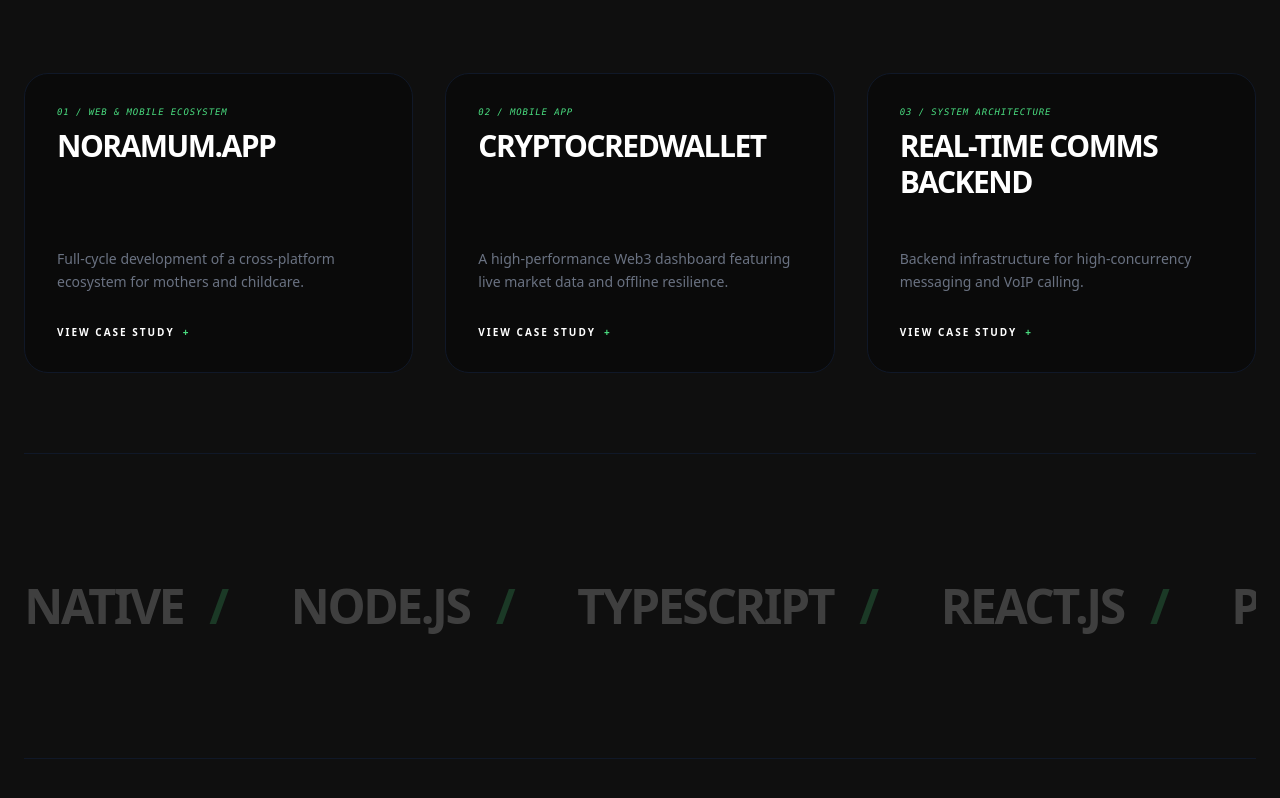
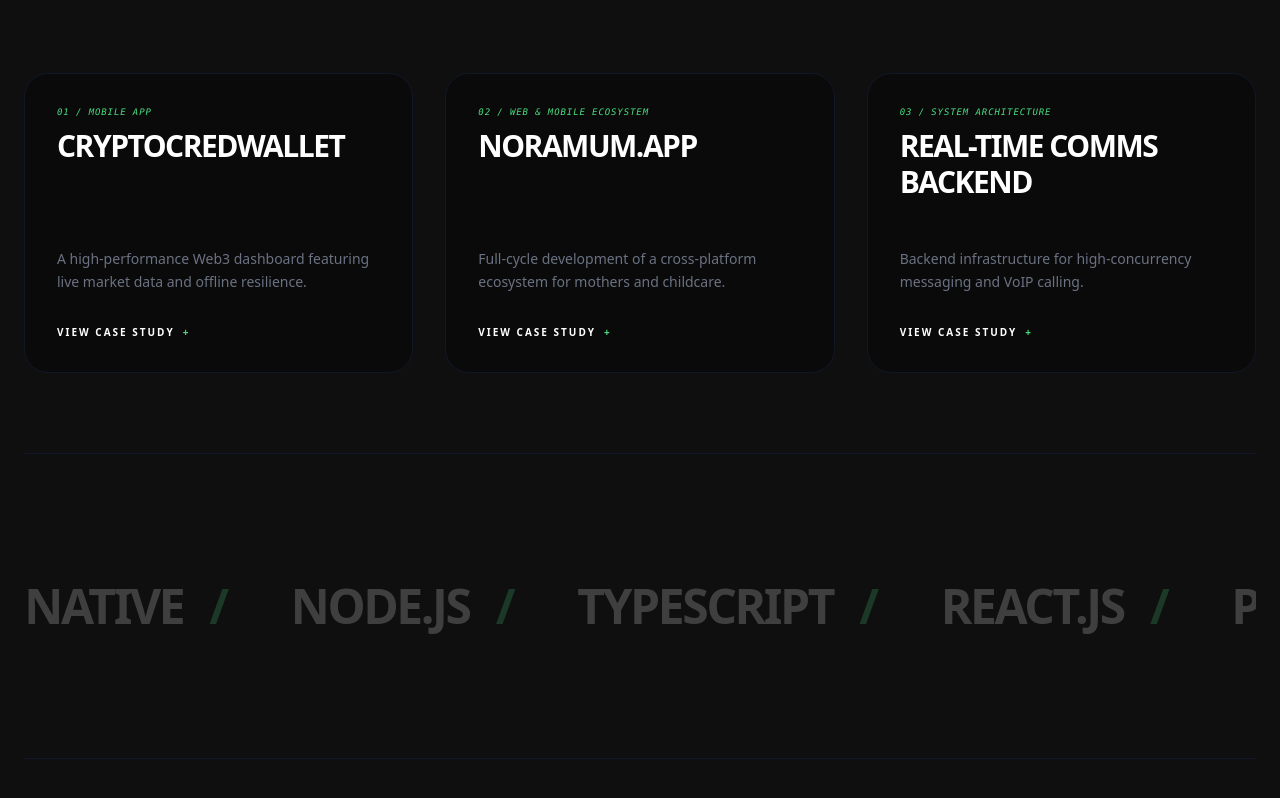
Before and after one commit to ukemeikot/ukemeikotportfolio, a React (Vite) app: page / in a window 1280 px wide. Shown: the part 994-1792 px from the top of the page. Built offline with nearby package versions, Linux system fonts and the light colour scheme.

Commit message:
Added skills section

```diff
--- a/index.html
+++ b/index.html
@@ -2,9 +2,10 @@
 <html lang="en">
   <head>
     <meta charset="UTF-8" />
-    <link rel="icon" type="image/svg+xml" href="/vite.svg" />
+    <link rel="icon" type="image/png" href="/favicon.png" />
     <meta name="viewport" content="width=device-width, initial-scale=1.0" />
-    <title>myportfolio</title>
+
+    <title>Ukeme Ikot | Full Stack & Mobile Engineer</title>
   </head>
   <body>
     <div id="root"></div>
--- a/src/App.tsx
+++ b/src/App.tsx
@@ -1,7 +1,6 @@
 import { useState } from 'react';
 
 // --- IMAGE IMPORTS ---
-// Importing here ensures Vite bundles them correctly for Vercel
 import ukemeImg from './assets/ukeme.jpg';
 
 // Project: Noramum
@@ -43,6 +42,15 @@
 
   const projects: Project[] = [
     {
+      title: "CryptoCredWallet",
+      type: "Mobile App",
+      description: "A high-performance Web3 dashboard featuring live market data and offline resilience.",
+      details: "Built to solve data volatility issues in Web3. It features a robust caching layer using AsyncStorage and custom OHLC Candlestick charts. Includes search, favorites, and multi-theme support.",
+      tech: ["React Native", "TypeScript", "Expo Router", "CoinGecko API"],
+      link: "https://github.com/ukemeikot/CryptoCredWallet",
+      images: [crypto1, crypto2]
+    },
+    {
       title: "Noramum.app",
       type: "Web & Mobile Ecosystem",
       description: "Full-cycle development of a cross-platform ecosystem for mothers and childcare.",
@@ -50,16 +58,7 @@
       tech: ["React.js", "React Native", "Tailwind CSS", "Redux", "Node.js"],
       liveLink: "https://noramum.app",
       link: "https://github.com/ukemeikot",
-      images: [noraWeb, noraMobile] // Using imported variables
-    },
-    {
-      title: "CryptoCredWallet",
-      type: "Mobile App",
-      description: "A high-performance Web3 dashboard featuring live market data and offline resilience.",
-      details: "Built to solve data volatility issues in Web3. It features a robust caching layer using AsyncStorage and custom OHLC Candlestick charts. Includes search, favorites, and multi-theme support.",
-      tech: ["React Native", "TypeScript", "Expo Router", "CoinGecko API"],
-      link: "https://github.com/ukemeikot/CryptoCredWallet",
-      images: [crypto1, crypto2] // Using imported variables
+      images: [noraWeb, noraMobile]
     },
     {
       title: "Real-Time Comms Backend",
@@ -186,7 +185,6 @@
       </nav>
 
       <main id="home" className="max-w-7xl mx-auto px-6 pt-12 md:pt-20 pb-20">
-        {/* HERO SECTION */}
         <div className="grid grid-cols-1 md:grid-cols-12 gap-12 items-start mb-40">
           <div className="md:col-span-8">
             <div className="inline-block bg-[#1A1A1A] px-4 py-1 rounded-full border border-gray-800 mb-6 font-mono text-[10px] tracking-[0.2em] text-[#4ADE80]">
@@ -210,7 +208,6 @@
           </div>
         </div>
 
-        {/* PROJECTS SECTION */}
         <section id="projects" className="py-20 border-t border-gray-900">
           <p className="text-[#4ADE80] font-mono text-[10px] mb-4 uppercase tracking-[0.3em]">{"[ Selection ]"}</p>
           <h2 className="text-6xl md:text-8xl font-black uppercase tracking-tighter mb-16 italic text-transparent bg-clip-text bg-gradient-to-b from-white to-gray-800">Work</h2>
@@ -239,7 +236,6 @@
           </div>
         </section>
 
-        {/* TECH STACK SECTION */}
         <section id="stack" className="py-32 overflow-hidden border-y border-gray-900">
            <div className="flex gap-12 animate-marquee whitespace-nowrap opacity-20">
             {[...techStack, ...techStack].map((tech, index) => (
@@ -250,7 +246,6 @@
           </div>
         </section>
 
-        {/* CONTACT SECTION */}
         <section id="contact" className="py-40 text-center">
           <h2 className="text-7xl md:text-[12rem] font-black uppercase tracking-tighter leading-none mb-12">Talk</h2>
           <a href="mailto:ukemeetim2222@gmail.com" className="text-2xl md:text-4xl font-light hover:text-[#4ADE80] transition-colors border-b border-gray-800 pb-2">ukemeetim2222@gmail.com</a>
```
Also changed, not shown: public/favicon.png (added).
